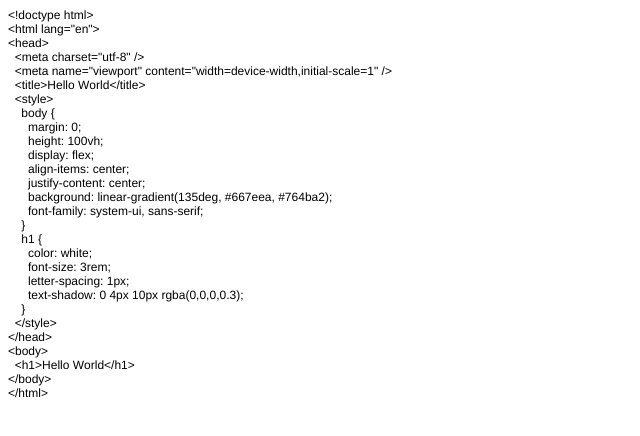
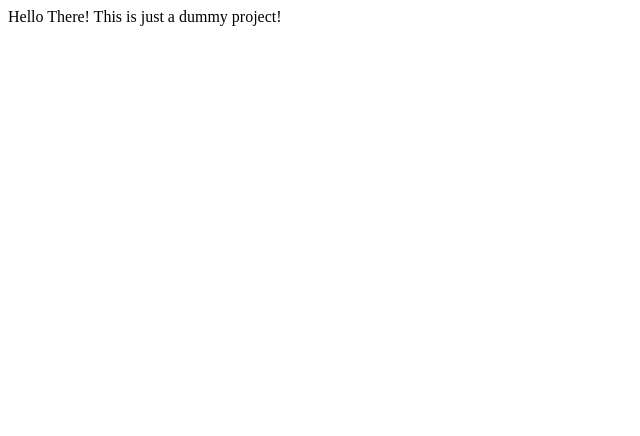
Before and after one commit to TanyeemSafwan/DevOps-Assignment1, a plain HTML site: page index.html in a window 1280 px wide. Shown: the whole page, without its empty margins (0-640 px from the left). Drawn offline with Linux system fonts and the light colour scheme.

Commit message:
The title is improved while the code is simplified

```diff
--- a/index.html
+++ b/index.html
@@ -1,44 +1,10 @@
-<!DOCTYPE html PUBLIC "-//W3C//DTD HTML 4.01//EN" "http://www.w3.org/TR/html4/strict.dtd">
+<!doctype html>
 <html>
-<head>
-  <meta http-equiv="Content-Type" content="text/html; charset=utf-8">
-  <meta http-equiv="Content-Style-Type" content="text/css">
-  <title></title>
-  <meta name="Generator" content="Cocoa HTML Writer">
-  <meta name="CocoaVersion" content="2575.7">
-  <style type="text/css">
-    p.p1 {margin: 0.0px 0.0px 0.0px 0.0px; font: 12.0px Helvetica; -webkit-text-stroke: #000000}
-    span.s1 {font-kerning: none}
-  </style>
-</head>
-<body>
-<p class="p1"><span class="s1">&lt;!doctype html&gt;</span></p>
-<p class="p1"><span class="s1">&lt;html lang="en"&gt;</span></p>
-<p class="p1"><span class="s1">&lt;head&gt;</span></p>
-<p class="p1"><span class="s1"><span class="Apple-converted-space">  </span>&lt;meta charset="utf-8" /&gt;</span></p>
-<p class="p1"><span class="s1"><span class="Apple-converted-space">  </span>&lt;meta name="viewport" content="width=device-width,initial-scale=1" /&gt;</span></p>
-<p class="p1"><span class="s1"><span class="Apple-converted-space">  </span>&lt;title&gt;Hello World&lt;/title&gt;</span></p>
-<p class="p1"><span class="s1"><span class="Apple-converted-space">  </span>&lt;style&gt;</span></p>
-<p class="p1"><span class="s1"><span class="Apple-converted-space">    </span>body {</span></p>
-<p class="p1"><span class="s1"><span class="Apple-converted-space">      </span>margin: 0;</span></p>
-<p class="p1"><span class="s1"><span class="Apple-converted-space">      </span>height: 100vh;</span></p>
-<p class="p1"><span class="s1"><span class="Apple-converted-space">      </span>display: flex;</span></p>
-<p class="p1"><span class="s1"><span class="Apple-converted-space">      </span>align-items: center;</span></p>
-<p class="p1"><span class="s1"><span class="Apple-converted-space">      </span>justify-content: center;</span></p>
-<p class="p1"><span class="s1"><span class="Apple-converted-space">      </span>background: linear-gradient(135deg, #667eea, #764ba2);</span></p>
-<p class="p1"><span class="s1"><span class="Apple-converted-space">      </span>font-family: system-ui, sans-serif;</span></p>
-<p class="p1"><span class="s1"><span class="Apple-converted-space">    </span>}</span></p>
-<p class="p1"><span class="s1"><span class="Apple-converted-space">    </span>h1 {</span></p>
-<p class="p1"><span class="s1"><span class="Apple-converted-space">      </span>color: white;</span></p>
-<p class="p1"><span class="s1"><span class="Apple-converted-space">      </span>font-size: 3rem;</span></p>
-<p class="p1"><span class="s1"><span class="Apple-converted-space">      </span>letter-spacing: 1px;</span></p>
-<p class="p1"><span class="s1"><span class="Apple-converted-space">      </span>text-shadow: 0 4px 10px rgba(0,0,0,0.3);</span></p>
-<p class="p1"><span class="s1"><span class="Apple-converted-space">    </span>}</span></p>
-<p class="p1"><span class="s1"><span class="Apple-converted-space">  </span>&lt;/style&gt;</span></p>
-<p class="p1"><span class="s1">&lt;/head&gt;</span></p>
-<p class="p1"><span class="s1">&lt;body&gt;</span></p>
-<p class="p1"><span class="s1"><span class="Apple-converted-space">  </span>&lt;h1&gt;Hello World&lt;/h1&gt;</span></p>
-<p class="p1"><span class="s1">&lt;/body&gt;</span></p>
-<p class="p1"><span class="s1">&lt;/html&gt;</span></p>
-</body>
+  <head>
+    <meta charset="utf-8">
+    <title>Hello</title>
+  </head>
+  <body>
+    Hello There! This is just a dummy project!
+  </body>
 </html>
```
Also changed, not shown: ran.html (added, +4 -0 lines), 1 other file.
